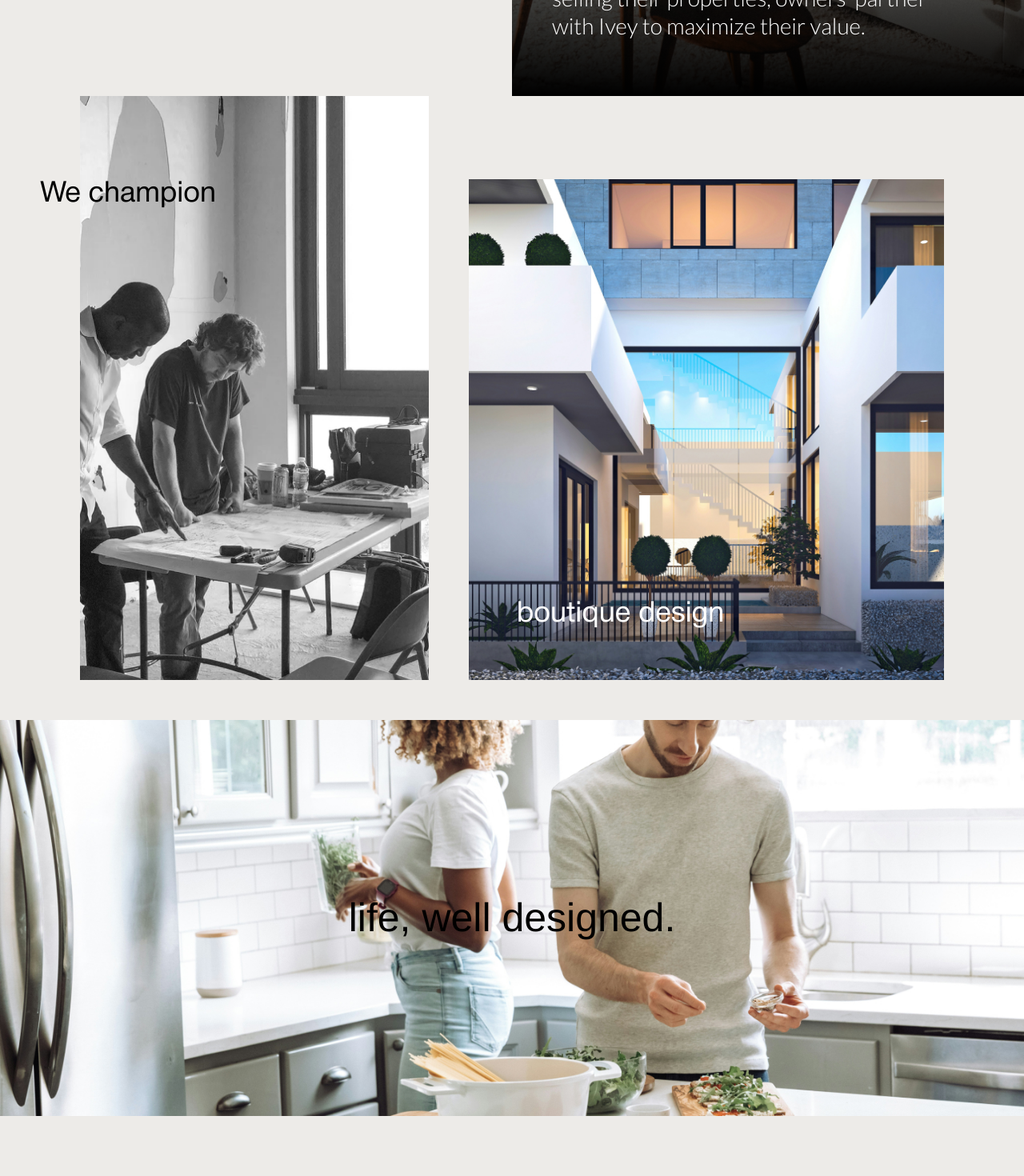
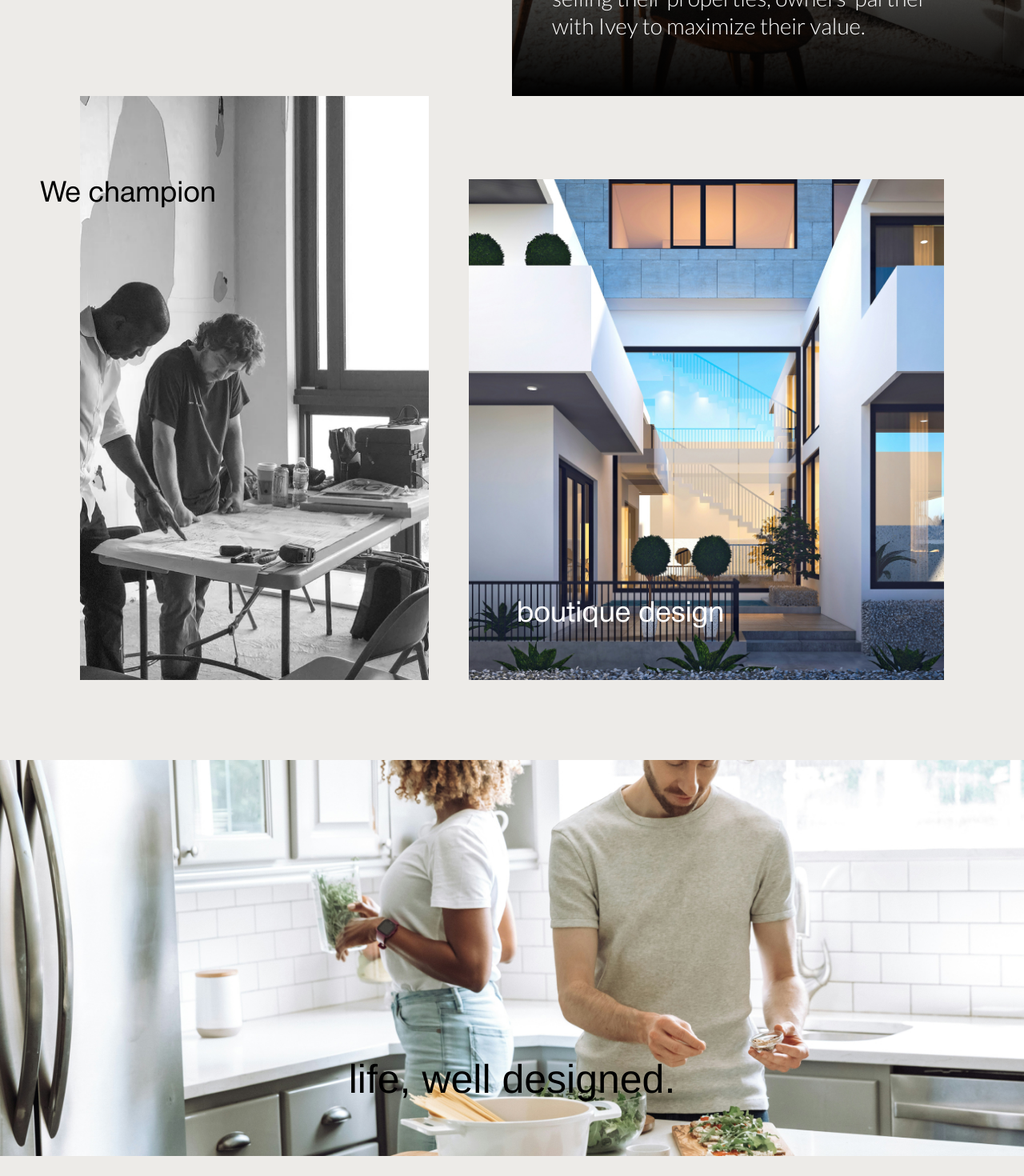
Before and after one commit to secureweb16/IVEY-Development, a React (Create React App) app: page / in a window 1280 px wide. Shown: the part 680-2150 px from the top of the page at 80% size. Built offline with nearby package versions, Linux system fonts and the light colour scheme.

Commit message:
desktop + mobile view done

```diff
--- a/package.json
+++ b/package.json
@@ -3,8 +3,11 @@
   "version": "0.1.0",
   "private": true,
   "dependencies": {
+    "@gsap/react": "^2.1.1",
+    "aos": "^2.3.4",
     "axios": "^1.7.9",
     "cra-template": "1.2.0",
+    "gsap": "^3.12.5",
     "react": "^19.0.0",
     "react-dom": "^19.0.0",
     "react-router-dom": "^7.1.1",
--- a/src/App.js
+++ b/src/App.js
@@ -1,10 +1,18 @@
+import React, {useEffect} from "react";
 import { BrowserRouter as Router, Routes, Route } from 'react-router-dom';
 import 'swiper/css';
+import AOS from 'aos';
+import 'aos/dist/aos.css';
 import './assets/fonts/fonts.css';
 import './assets/css/style.css'
 import Home from "./pages/Home.jsx";
 
 function App() {
+
+	useEffect(() => {
+		AOS.init();
+	}, []);
+
 	return (
 		<Router>
 			<Routes Routes>
--- a/src/assets/css/style.css
+++ b/src/assets/css/style.css
@@ -1,3 +1,4 @@
+
 *{
     box-sizing: border-box;
 }
@@ -17,6 +18,7 @@ body{
     line-height: 28px;
     color: #000;
     font-weight: 300;
+    overflow-y: scroll;
 }
 
 /*---- Headings ----*/
@@ -301,6 +303,11 @@ img{
     left: 0;
 }
 
+/*---- Image Banner Section ----*/
+
+
+
+
 /*---- Image Grid Section ----*/
 .image-grid-section h2{
     margin: 0;
@@ -490,6 +497,29 @@ img{
     font-size: 12px;
     font-weight: 400;
     letter-spacing: 1px;
+}
+
+
+
+
+/*---- Animation ----*/
+.aos-animate{
+    animation: blurFadeIn 2s;
+}
+@keyframes blurFadeIn{
+    0%{
+        opacity: 0;
+        filter: blur(30px);
+    }
+    50%{
+        opacity: 0;
+        filter: blur(15px);
+    }
+	100%{
+        opacity: 1;
+        filter: blur(0px);
+    }
+
 }
 
 /*---- Responsive ----*/
@@ -771,3 +801,22 @@ img{
     }
 
 }
+
+
+
+.anm-section{
+    height: 1200px;
+    padding: 0 0 100px;
+}
+
+.box {
+    position: relative; /* Required for proper pinning */
+    width: 200px;
+    height: 200px;
+    background-color: red;
+  }
+
+
+  .parent-container {
+    height: 4000px; /* Ensure enough scrolling space */
+  }
--- a/src/pages/Home.jsx
+++ b/src/pages/Home.jsx
@@ -1,4 +1,4 @@
-import React, {useState} from 'react';
+import React, {useState, useEffect } from 'react';
 import { Link } from "react-router-dom";
 import Layout from "./Layout";
 import heroBanner from "../assets/images/home-hero-banner.jpg";
@@ -132,7 +132,6 @@ const Home = () => {
         }
     };
 
-
     return (
 
         <Layout>
@@ -149,7 +148,7 @@ const Home = () => {
                 </div>
             </div>
 
-            <div className="image-grid-section m-pt-50 pb-50">
+            <div className="image-grid-section m-pt-50 pb-100">
                 <div className="container">
                     <div className="image-grid-wrapper d-grid align-items-end">
                         <div className="image-block image-block-left position-relative">
@@ -168,14 +167,15 @@ const Home = () => {
                 </div>
             </div>
 
-            <div className="image-banner-section d-flex justify-content-center align-items-center">
-                <div className="image-block w-100">
-                    <picture>
+
+            <div className="image-banner-section d-flex justify-content-center">
+                <div className="image-block">
+                    <picture className="w-100 full-screen">
                         <source media="(max-width:1023px)" srcset={designedMobile}/>
-                        <img src={designed} alt="" />
+                        <img className="h-100 cover" src={designed} alt="" />
                     </picture>
                 </div>
-                <div className="summary-block position-absolute">
+                <div className="summary-block full-screen d-flex justify-content-center align-items-center position-absolute">
                     <div className="heading-block">life, well designed.</div>
                 </div>
             </div>
@@ -183,8 +183,8 @@ const Home = () => {
             <div id="services" className="slider-section opportunities py-120 m-py-80">
                 <div className="container">
                     <div className="header-block center m-auto pb-50">
-                        <h2>Creating new opportunities in south Florida</h2>
-                        <p>Lorem ipsum dolor sit amet, consectetur adipiscing elit, sed do eiusmod tempor incididunt ut labore et dolore magna aliqua. Ut enim ad minim veniam, quis nostrud exercitation ullamco laboris nisi ut aliquip ex ea commodo consequat.</p>
+                        <h2 data-aos="fade-left" data-aos-delay="1000" data-aos-duration="1000">Creating new opportunities in south Florida</h2>
+                        <p data-aos="fade-left" data-aos-delay="1000" data-aos-duration="1000">Lorem ipsum dolor sit amet, consectetur adipiscing elit, sed do eiusmod tempor incididunt ut labore et dolore magna aliqua. Ut enim ad minim veniam, quis nostrud exercitation ullamco laboris nisi ut aliquip ex ea commodo consequat.</p>
                     </div>
                 </div>
                 <Swiper
```
Also changed, not shown: src/pages/Layout.jsx (line endings or trailing spaces), 1 other file (tests, documents, lock files or other folders).
